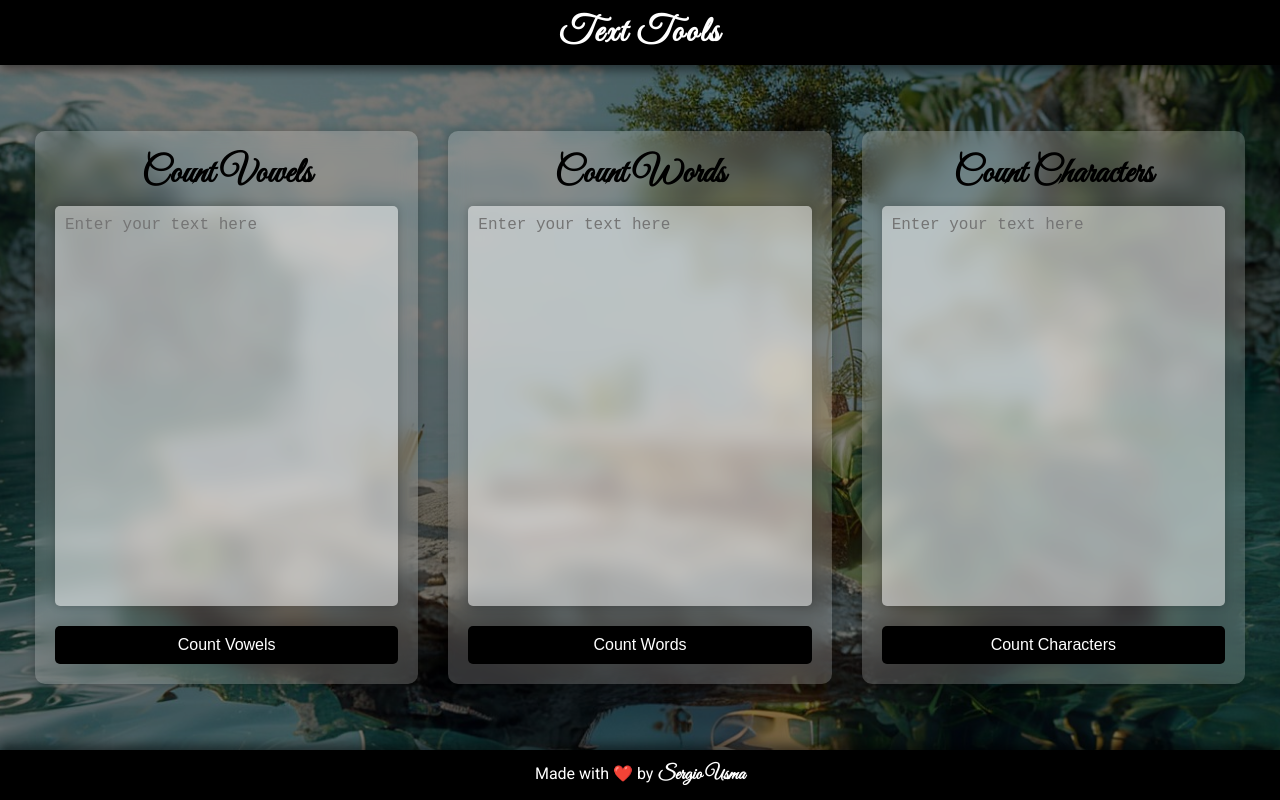
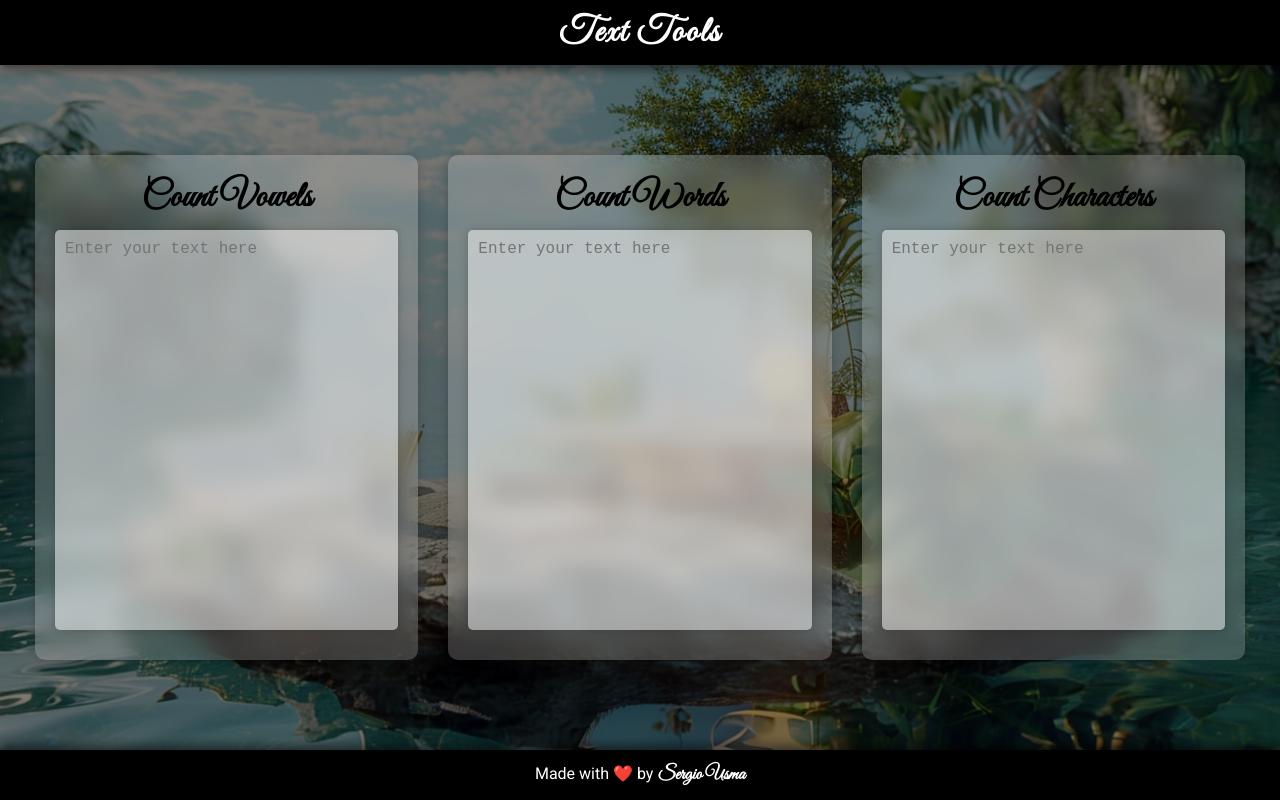
Before and after one commit to sergio-usma/vowels_text_tools_app, a website: page index.html in a window 1280 px wide. Drawn offline with Linux system fonts and the light colour scheme.

Commit message:
Delete buttons to add a better UX

```diff
--- a/index.html
+++ b/index.html
@@ -21,7 +21,6 @@
           class="container_input"
           placeholder="Enter your text here"
         ></textarea>
-        <button type="button" id="vowelButton">Count Vowels</button>
         <p id="vowelResult" class="result hidden">Result</p>
       </div>
 
@@ -32,7 +31,6 @@
           class="container_input"
           placeholder="Enter your text here"
         ></textarea>
-        <button type="button" id="wordButton">Count Words</button>
         <p id="wordResult" class="result hidden">Result</p>
       </div>
 
@@ -43,7 +41,6 @@
           class="container_input"
           placeholder="Enter your text here"
         ></textarea>
-        <button type="button" id="characterButton">Count Characters</button>
         <p id="characterResult" class="result hidden">Result</p>
       </div>
     </div>
--- a/style.css
+++ b/style.css
@@ -84,7 +84,7 @@ h1 {
   min-height: 150px;
   max-height: 500px;
   padding: 1rem;
-  margin-bottom: 2rem;
+  margin-bottom: 1rem;
   font-size: 1.6rem;
   border: none;
   border-radius: 0.5rem;
@@ -94,32 +94,13 @@ h1 {
   resize: none;
 }
 
-button {
+.result {
   width: 100%;
-  padding: 1rem;
-  font-size: 1.6rem;
-  border: none;
-  border-radius: 0.5rem;
-  outline: none;
-  background: black;
-  color: #fff;
-  cursor: pointer;
-  transition: background 0.3s;
-}
-
-button:hover {
-  background: #333;
-}
-
-button:active {
-  background: #222;
-  transform: scale(0.98);
-}
-
-.result {
-  margin-top: 1rem;
   font-size: 1.8rem;
   font-weight: 700;
+  font-style: italic;
+  text-align: right;
+  margin-right: 1rem;
 }
 
 footer {
```
